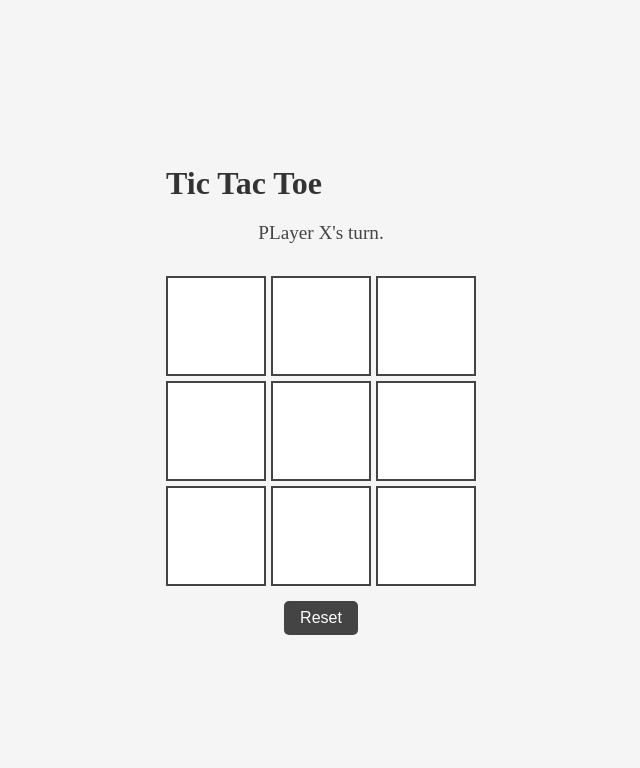
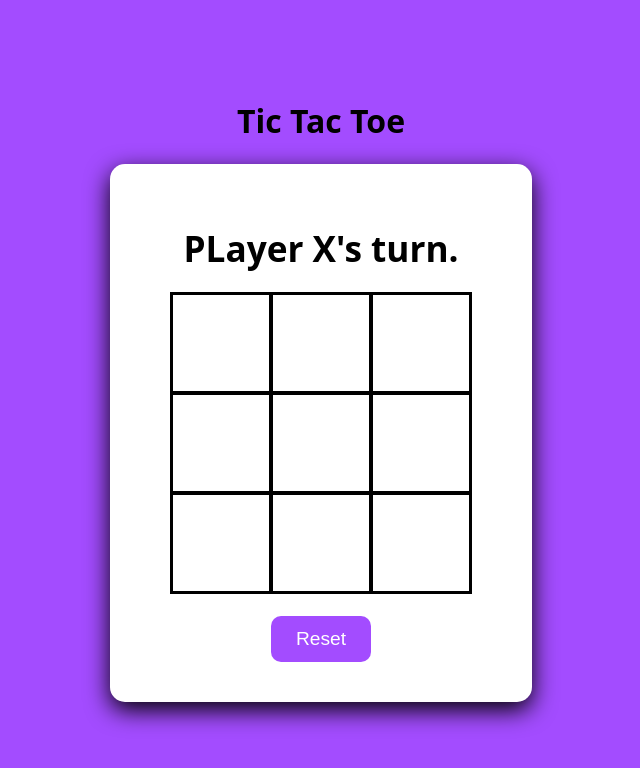
Before and after one commit to space-adv/tic-tac-toe, a plain HTML site: page index.html in a window 1280 px wide. Shown: the whole page, without its empty margins (319-959 px from the left). Drawn offline with Linux system fonts and the light colour scheme.

Commit message:
completing the css

```diff
--- a/styles.css
+++ b/styles.css
@@ -6,78 +6,84 @@
   padding: 0;
 }
 
+:root {
+  --bg-clr: hsl(269, 100%, 65%);
+  --clr-white: hsl(0, 0%, 100%);
+  --clr-black: hsl(0, 0%, 0%);
+
+  --my-font: system-ui, -apple-system, BlinkMacSystemFont, 'Segoe UI',
+  Roboto, Oxygen, Ubuntu, Cantarell, 'Open Sans',
+  'Helvetica Neue', sans-serif;
+}
+
 body {
-  background-color: #f5f5f5;
+  display: flex;
+  height: 100vh;
+  justify-content: center;
+  align-items: center;
+  font-family: var(--my-font);
+  background-color: var(--bg-clr);
+}
+
+.game-container {
+  background-color: var(--clr-white);
+  border-radius: 15px;
+  box-shadow: 0 8px 25px var(--clr-black);
+  text-align: center;
+  padding: 40px 60px;
+
   display: flex;
   flex-direction: column;
   align-items: center;
-  justify-content: center;
-  height: 100vh;
 }
 
 h1 {
-  margin-bottom: 20px;
-  color: #333;
+  font-size: 2rem;
+  margin-bottom: 22px;
+  color: var(--clr-black);
+  text-align: center;
 }
 
-/* Game container */
-.game-container {
-  display: flex;
-  flex-direction: column;
-  align-items: center;
-  gap: 15px;
+.msg {
+  margin-top: 20px;
+  font-weight: 700;
+  color: var(--clr-black);
+  font-size: 2.2rem;
+  margin-bottom: 20px;
 }
 
-/* Message display */
-.msg {
-  font-size: 1.2rem;
-  color: #444;
-  margin-bottom: 10px;
-  height: 1.5em; /* keeps layout stable */
-}
-
-/* Game board */
 .board {
   display: grid;
   grid-template-columns: repeat(3, 100px);
   grid-template-rows: repeat(3, 100px);
-  gap: 5px;
+  border: 1px solid var(--clr-black);
+  background-color: var(--clr-black);
 }
 
-/* Each cell */
 .cell {
-  background-color: white;
-  border: 2px solid #444;
+  width: 100px;
+  height: auto;
+  background-color: var(--clr-white);
+  border: 2px solid var(--clr-black);
   display: flex;
+  justify-content: center;
   align-items: center;
-  justify-content: center;
-  font-size: 2.5rem;
+  font-size: 3rem;
   cursor: pointer;
-  transition: background-color 0.2s, transform 0.1s;
 }
 
-.cell:hover {
-  background-color: #eaeaea;
-  transform: scale(1.05);
-}
-
-/* Winning cells (optional if you add the feature) */
-.win {
-  background-color: #b2f2bb !important;
-}
-
-/* Reset button */
 .reset-btn {
-  padding: 8px 16px;
-  font-size: 1rem;
+  margin-top: 22px;
+  background-color: var(--bg-clr);
+  color: var(--clr-white);
   border: none;
-  background-color: #444;
-  color: white;
-  border-radius: 5px;
+  border-radius: 10px;
+  padding: 12px 25px;
+  font-size: 1.2rem;
+  font-weight: 500;
   cursor: pointer;
-  transition: background-color 0.2s;
 }
 
 .reset-btn:hover {
-  background-color: #666;
+  background-color: hsl(269, 100%, 55%) ;
 }
```
